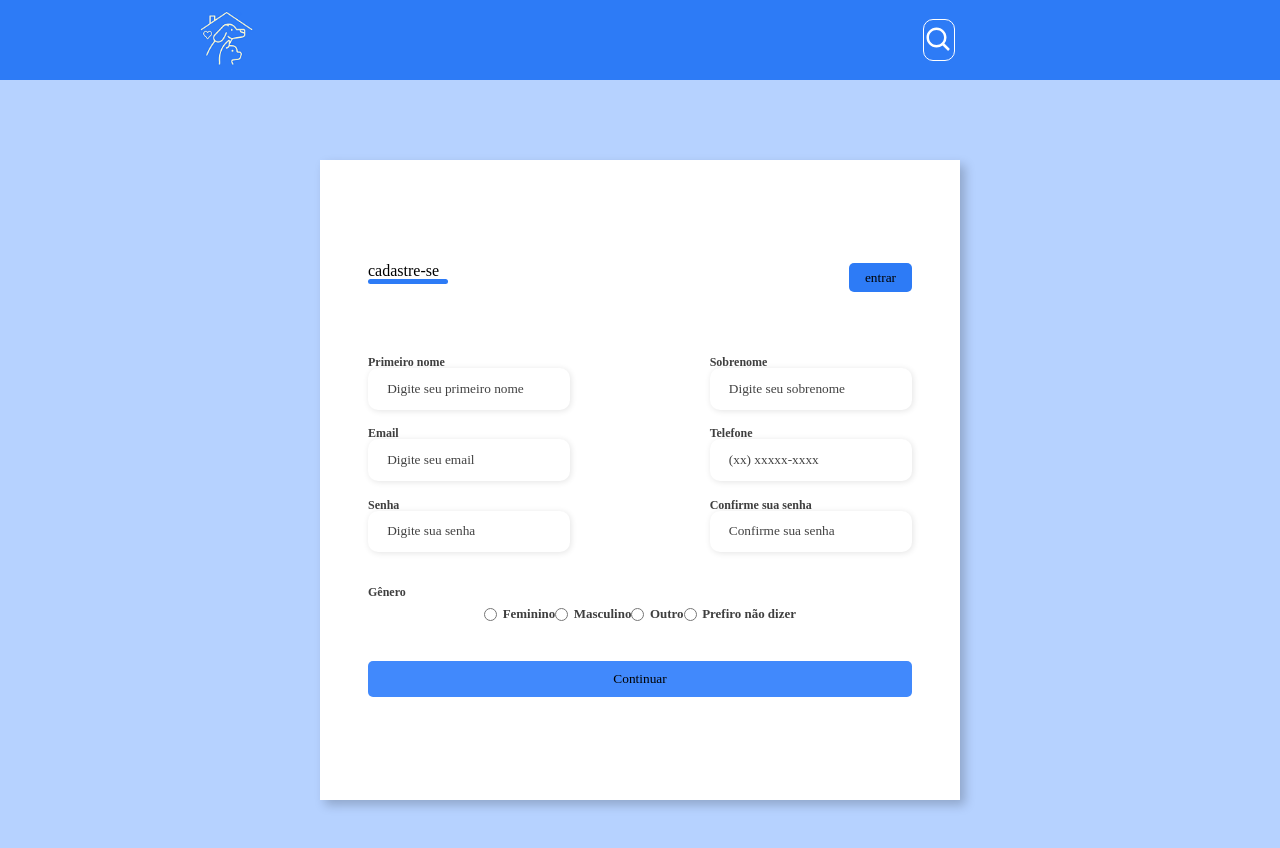
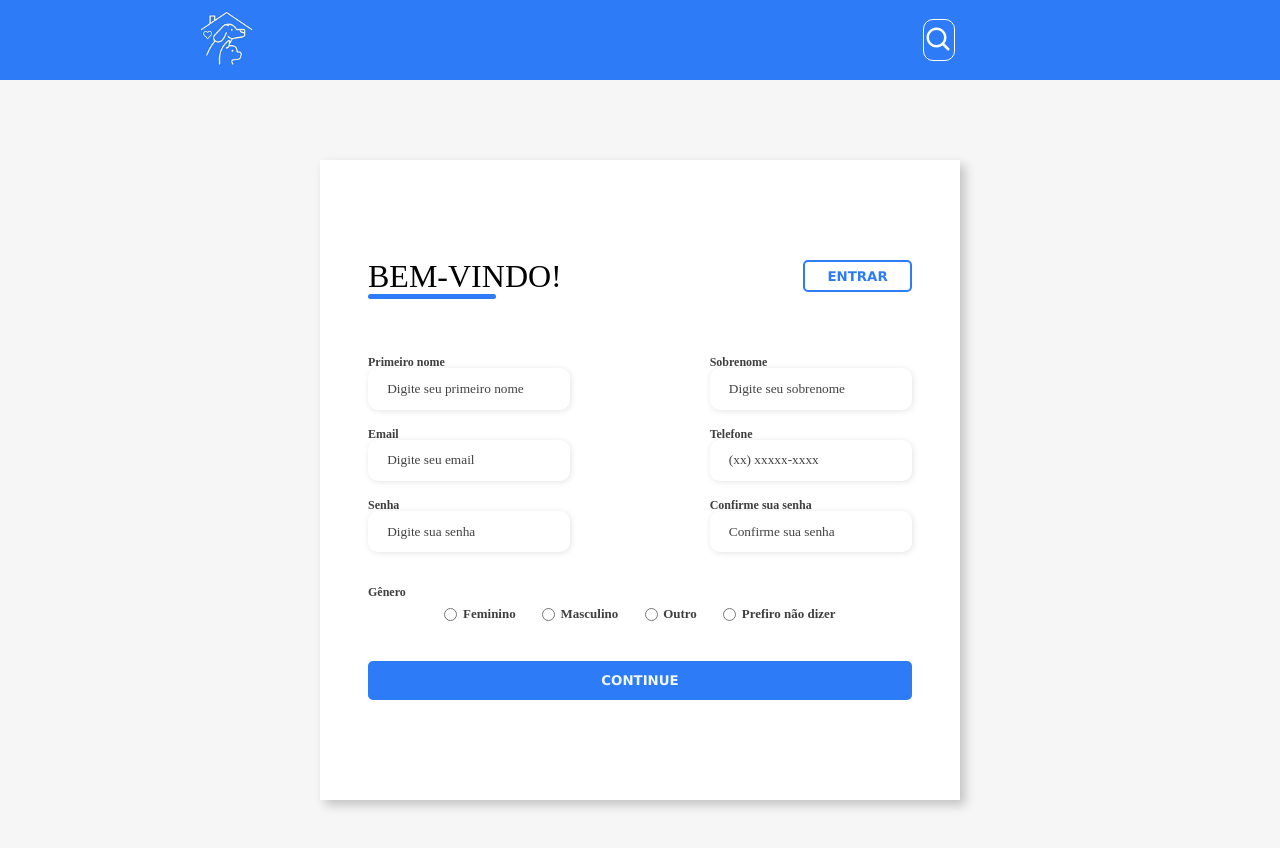
Before and after one commit to dudagiglioli/adotalp--web, a React (Create React App) app: page / in a window 1280 px wide. Shown: the top 848 px of the page. Built offline with nearby package versions, Linux system fonts and the light colour scheme.

Commit message:
update project

```diff
--- a/src/pages/Cadastro/Cadastro.module.scss
+++ b/src/pages/Cadastro/Cadastro.module.scss
@@ -9,7 +9,6 @@
        display: flex;
        justify-content: center;
        align-items: center;
-       background-color: #b6d2ff;
    }
    .container{
        width: 80%;
@@ -23,7 +22,7 @@
        justify-content: center;
        align-items: center;
        padding: 1rem;
-       background-color: white;
+       background-color: #b6d2ff;
    }
    .img{
        width: 31rem;
@@ -37,6 +36,7 @@
        background-color: white;
        padding: 3rem;
    }
+
    .formHeader{
        margin-bottom: 3rem;
        display: flex;
@@ -46,26 +46,42 @@
    .loginButton{
        display: flex;
        align-items: center;
+       width: 20%;
+
 
        &__button{
            border: none;
-           background-color: #2d7bf6;
+           background-color: white;
            padding: 0.4rem 1rem;
            border-radius: 5px;
            cursor: pointer;
+           border-style: solid;
+           border-width: 2px;
+           border-color: #2d7bf6;
+           color: #2d7bf6;
+           width: 100%;
        }
        &__button:hover {
-           background-color: #2d5bf0;
+           background-color: #2d7bf6;
+           border-color: #2d7bf6;
+           color: aliceblue;
+       }
+       &__h1{
+           font-weight: 900;
+           font-family:'Lucida Sans', 'Lucida Sans Regular', 'Lucida Grande', 'Lucida Sans Unicode', Geneva, Verdana, sans-serif
        }
 
+   }
+   .h1{
+       font-size: xx-large;
    }
    .h1::after {
        content: '';
        display: block;
-       width: 5rem;
+       width: 8rem;
        height: 0.3rem;
        background-color: #2d7bf6;
-       margin: 0 auto;
+       margin: 2px auto;
        position: absolute;
        border-radius: 10px;
    }
@@ -110,6 +126,7 @@
        justify-content: center;
        margin-top: 0.62rem;
        padding: 0 0.5rem;
+       gap: 5%;
    }
 
    .genderInput{
@@ -136,14 +153,23 @@
        &__btn{
            width: 100%;
            margin-top: 2.5rem;
-           border: none;
-           background-color: #4189fc;
+           border-style: solid;
+           border-width: 2px;
+           border-color: #2d7bf6;
+           background-color: #2d7bf6;
            padding: 0.62rem;
            border-radius: 5px;
            cursor: pointer;
+           color: aliceblue;
+           font-weight: 900;
+           font-family:'Lucida Sans', 'Lucida Sans Regular', 'Lucida Grande', 'Lucida Sans Unicode', Geneva, Verdana, sans-serif
        }
        &__btn:hover{
-           background-color: #b6d2ff;
+           background-color: aliceblue;
+           border-style: solid;
+           border-width: 2px;
+           border-color: #2d7bf6;
+           color: #2d7bf6;
        }
    }
    @media screen and (max-width: 1330px){
--- a/src/pages/Cadastro/cadastro.tsx
+++ b/src/pages/Cadastro/cadastro.tsx
@@ -1,22 +1,24 @@
 import styles from "./Cadastro.module.scss";
-import test from "../../assets/teste.png";
+import cat from "../../assets/Cat.png"
 
 export default function Cadastro() {
   return (
     <body className={styles.back}>
       <div className={styles.container}>
         <div className={styles.formImage}>
-          <img src={test} alt="ll" className={styles.img} />
+          <img src={cat} alt="ll" className={styles.img} />
         </div>
 
         <div className={styles.form}>
           <form action="#">
             <div className={styles.formHeader}>
               <div className={styles.title}>
-                <h1 className={styles.h1}>cadastre-se</h1>
+                <h1 className={styles.h1}>BEM-VINDO!</h1>
               </div>
               <div className={styles.loginButton}>
-                <button className={styles.loginButton__button}>entrar</button>
+                <button className={styles.loginButton__button}>
+                  <h1  className={styles.loginButton__h1}> ENTRAR </h1>
+                  </button>
               </div>
             </div>
 
@@ -123,7 +125,7 @@ export default function Cadastro() {
 
               </div>
               <div className={styles.continueButton}>
-                  <button className={styles.continueButton__btn}>Continuar</button>
+                  <button className={styles.continueButton__btn}>CONTINUE</button>
                 </div>
             </div>
           </form>
--- a/src/pages/Toolbar/Toolbar.module.scss
+++ b/src/pages/Toolbar/Toolbar.module.scss
@@ -70,11 +70,6 @@
   }
 
 
-  &__searchTitle{
-    color: white;
-    opacity: 0.8;
-    font-family: 'Roboto', sans-serif;
-  }
 
 }
 
```
Also changed, not shown: src/assets/Cat.png (added).
